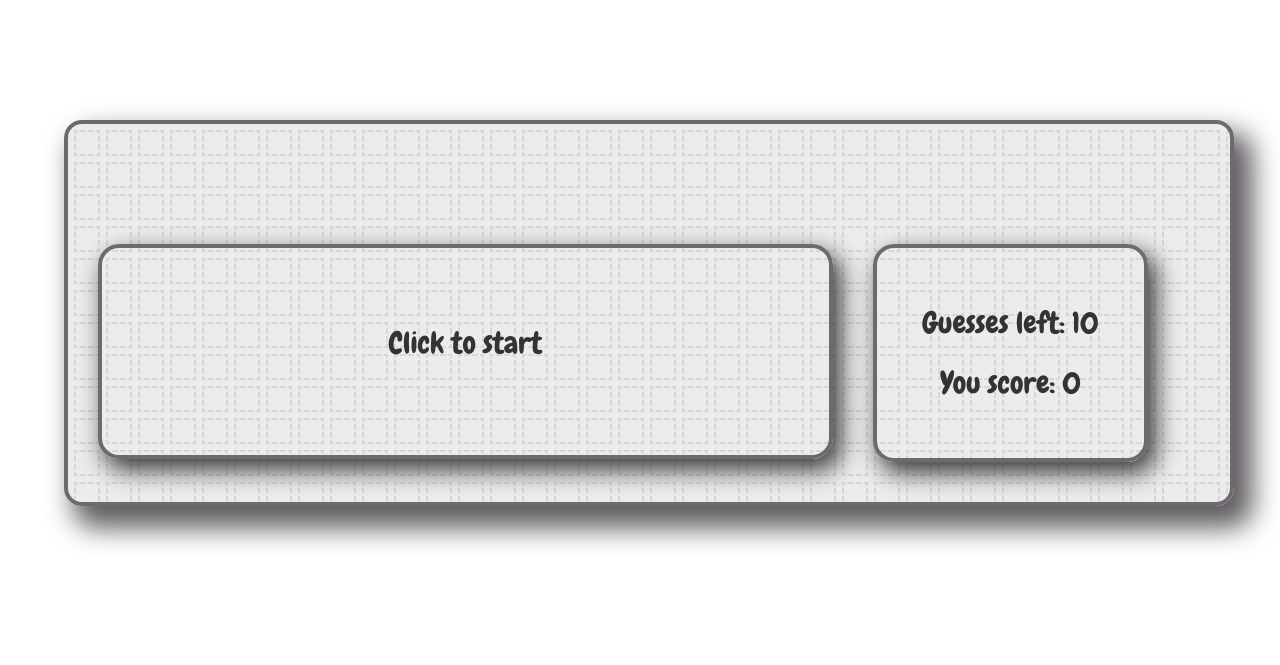
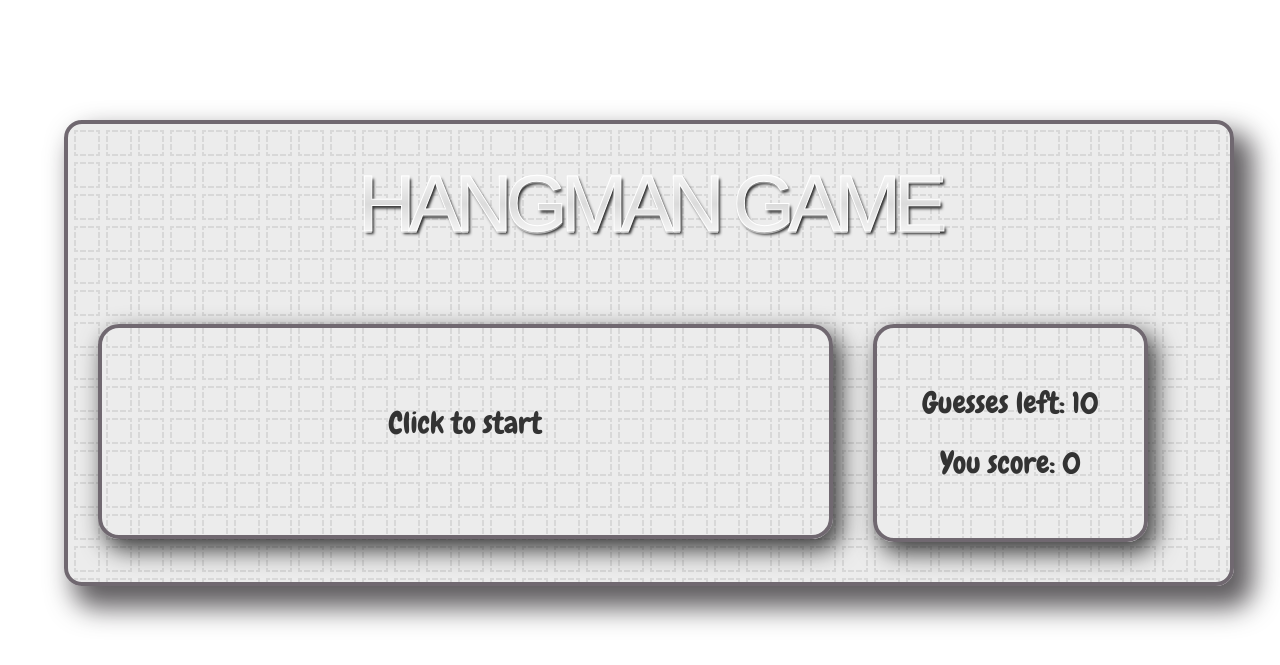
Before and after one commit to koskoha/Hangman-Game, a PHP site: page / in a window 1280 px wide. Shown: the top 665 px of the page. Run offline with PHP 8.4, Linux system fonts and the light colour scheme.

Commit message:
add title

```diff
--- a/assets/css/style.css
+++ b/assets/css/style.css
@@ -143,7 +143,51 @@ body{
 	color: blue;
 }
 
+/* **************TEPOGRAPHI*************** */
+
+	#game-title {
+		position: relative;
+		font-size: 80px;
+		margin-top: 0;
+		font-family: 'Myriad Pro', 'Myriad', helvetica, arial, sans-serif;
+		text-shadow: 2px 3px 3px #292929;
+		letter-spacing: -7px;
+		-webkit-text-stroke: 1px white;
+
+	}
+
+
+
+	#game-title span {
+		text-decoration: none;
+		color: #ffffff;
+		position: absolute;
+
+		-webkit-mask-image: -webkit-gradient(linear, left top, left bottom, from(rgba(0,0,0,1)), color-stop(50%, rgba(0,0,0,0)), to(rgba(0,0,0,1)));
+		text-shadow: 0 2px 0 #e9e9e9;
+		-webkit-transition: all .3s;
+		-moz-transition: all .3s;
+		transition: all .3s;
+	}
+
+	#game-title span:hover {
+		color: #185a50;
+		-webkit-mask-image: -webkit-gradient(linear, left top, left bottom, from(rgba(0,0,0,1)), color-stop(50%, rgba(0,0,0,.3)), to(rgba(0,0,0,1)));
+
+	}
+
+	#game-title:after {
+		color: #dbdbdb;
+		content : attr(data-title);
+	}
+
+
+/* ***************************** */
 @media screen and (max-width: 991px){
+	#game-title {
+		font-size: 40px;
+	}
+
 	#scoreBoard{
 		margin-left: 0px;
 		margin-top: 30px;
--- a/index.html
+++ b/index.html
@@ -15,6 +15,11 @@
 </head>
 <body onclick="start(0)">
 	<div class="container">
+		<div class="row">
+			<div class="col-sm-12">
+				<h1 id="game-title" data-title="HANGMAN GAME"> <span> HANGMAN GAME </span> </h1>
+			</div>
+		</div>
 		<!-- <button onclick="save()">save</button> -->
 		<div class="row" id= "infoPanel">
 			<div class="col-sm-12 col-md-4" id="picture"> </div>
```
